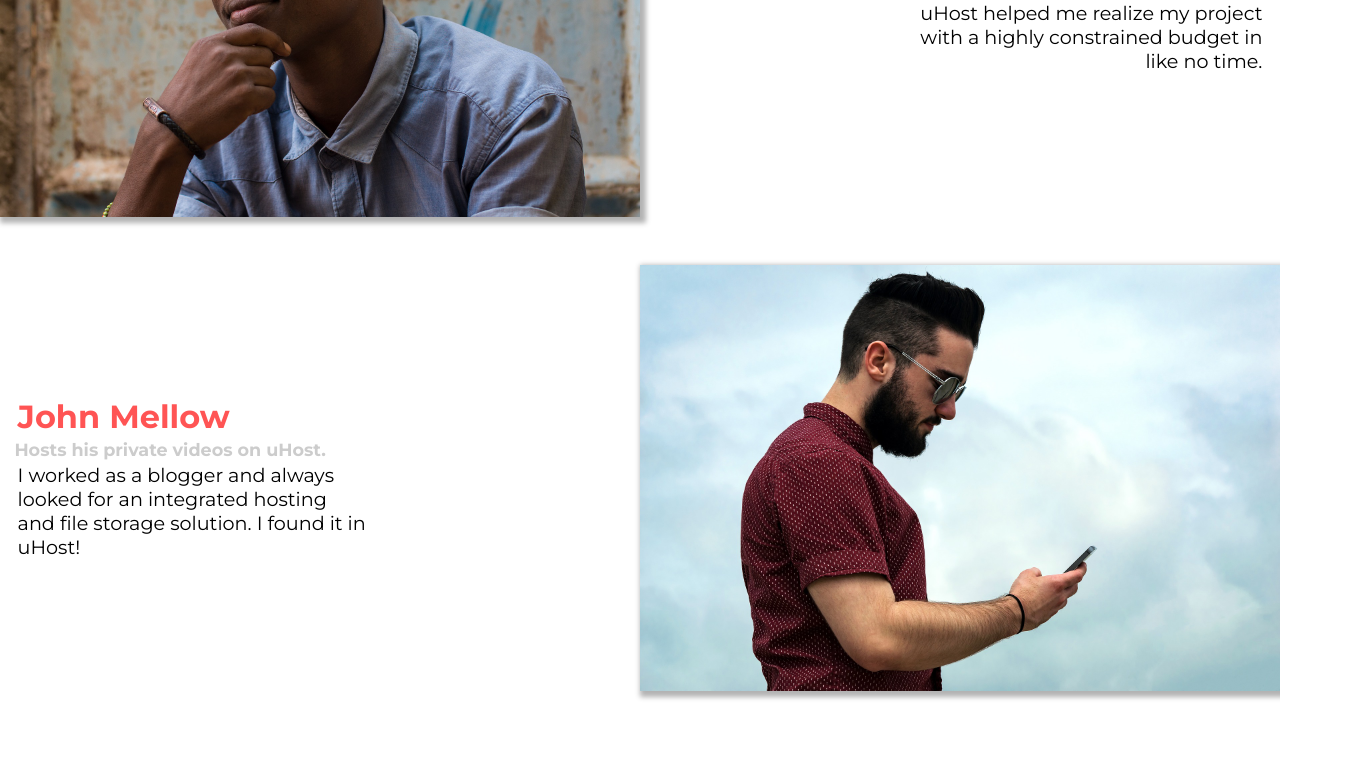
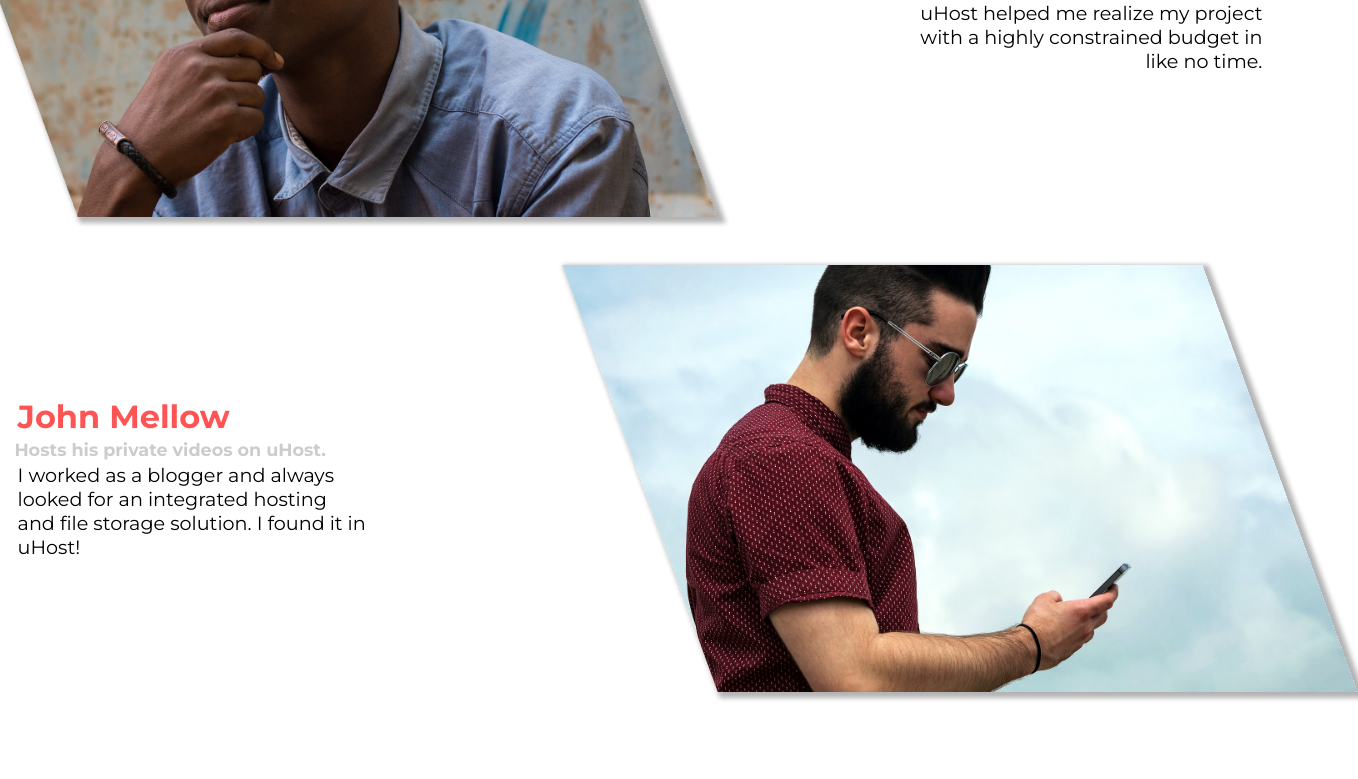
Before and after one commit to firattale/Hosting-Web-Page, a plain HTML site: page customers/index.html in a window 1280 px wide. Shown: the part 354-1133 px from the top of the page, 1358 px wide, since content can reach past the window. Drawn offline with Linux system fonts and the light colour scheme.

Commit message:
Apply transformation to customer images

```diff
--- a/customers/customers.css
+++ b/customers/customers.css
@@ -10,11 +10,14 @@ main {
   width: 100%;
   max-width: 40rem;
   box-shadow: 3px 3px 5px 3px rgba(0, 0, 0, 0.3);
+  transform: skew(20deg);
+  overflow: hidden;
 }
 
 .testimonial__image {
   width: 100%;
   vertical-align: top;
+  transform: skew(-20deg) scale(1.25);
 }
 
 .testimonial__info {
```
